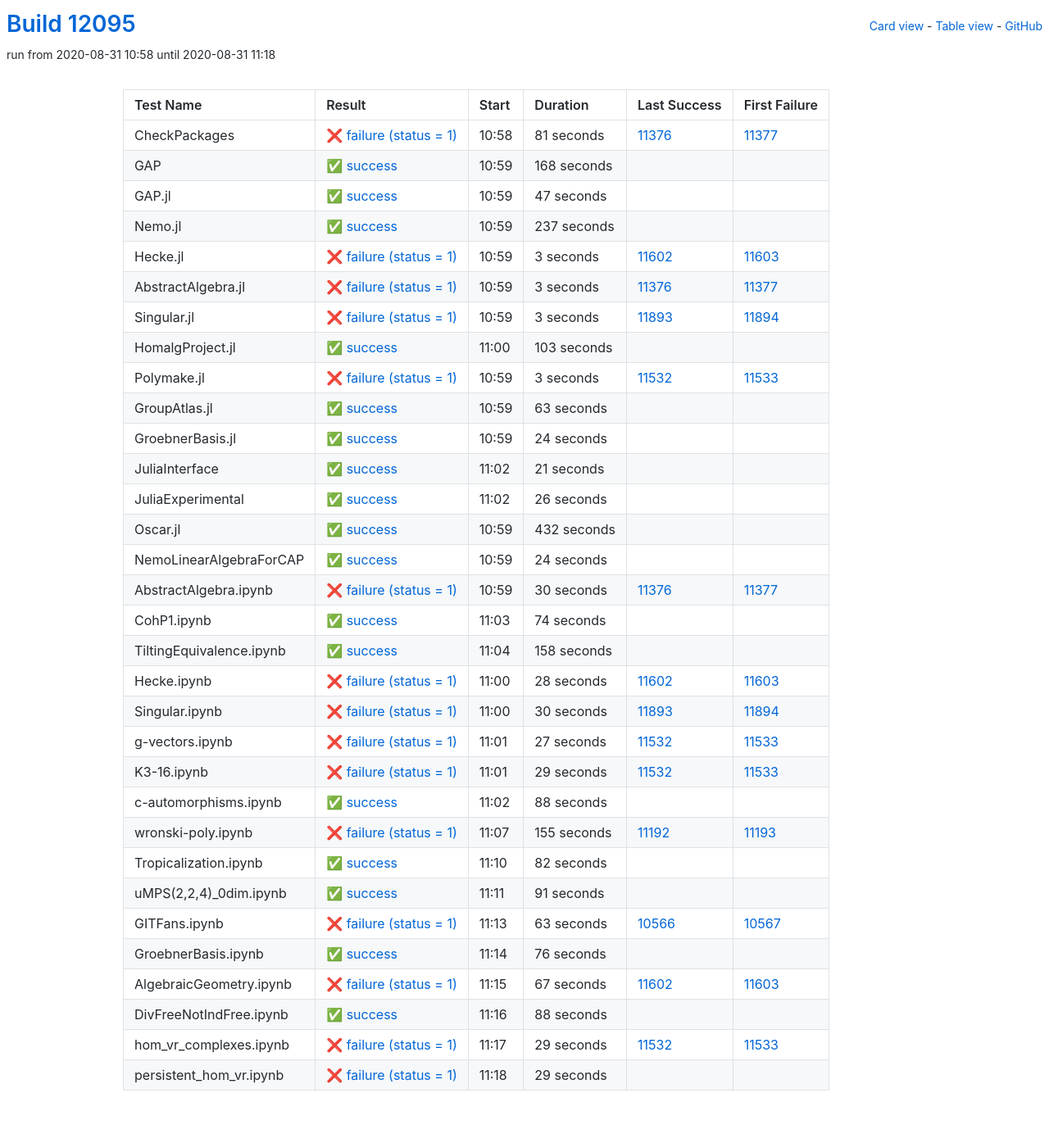
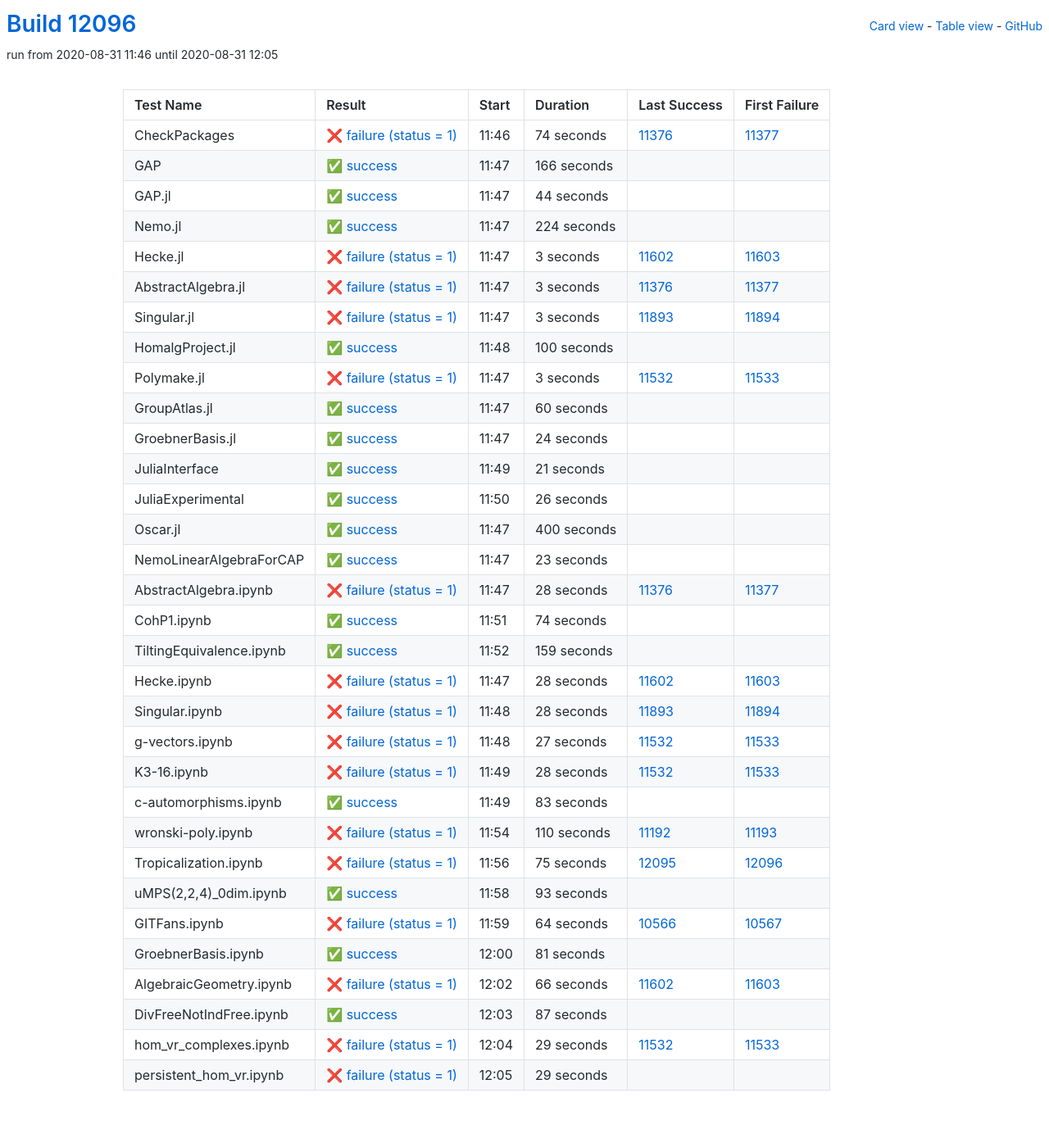
Before and after one commit to oscar-system/oscar-ci-status, a Jekyll site: the page built from table.html, in a window 1280 px wide. Shown: the whole page at 82% size. Built offline with Jekyll 4.4.1, drawn with Linux system fonts in a browser that asks for light colours.

Commit message:
Build #12096

```diff
--- a/_data/ci.yml
+++ b/_data/ci.yml
@@ -1,6 +1,6 @@
 ---
-build: 12095
-build_url: https://oscarci.mathematik.uni-kl.de/job/oscar/12095/
+build: 12096
+build_url: https://oscarci.mathematik.uni-kl.de/job/oscar/12096/
 job: oscar
 organization: oscar-system
 repo: oscar-ci-status
@@ -8,56 +8,56 @@
 tests:
 - name: CheckPackages
   id: checkpackages
-  log: https://oscarci.mathematik.uni-kl.de/job/oscar/12095/artifact/logs/build-12095/CheckPackages.log
-  start: 2020-08-31 10:58
+  log: https://oscarci.mathematik.uni-kl.de/job/oscar/12096/artifact/logs/build-12096/CheckPackages.log
+  start: 2020-08-31 11:46
   success: false
   exitcode: 1
   status: failure
-  duration: 81
+  duration: 74
   last_success: 11376
   last_success_url: https://oscarci.mathematik.uni-kl.de/job/oscar/11376/
   first_failure: 11377
   first_failure_url: https://oscarci.mathematik.uni-kl.de/job/oscar/11377/
 - name: GAP
   id: gap
-  log: https://oscarci.mathematik.uni-kl.de/job/oscar/12095/artifact/logs/build-12095/GAP.log
-  start: 2020-08-31 10:59
+  log: https://oscarci.mathematik.uni-kl.de/job/oscar/12096/artifact/logs/build-12096/GAP.log
+  start: 2020-08-31 11:47
   success: true
   exitcode: 0
   status: success
-  duration: 168
+  duration: 166
   last_success: false
   last_success_url:
   first_failure: false
   first_failure_url:
 - name: GAP.jl
   id: gap-jl
-  log: https://oscarci.mathematik.uni-kl.de/job/oscar/12095/artifact/logs/build-12095/GAP.jl.log
-  start: 2020-08-31 10:59
+  log: https://oscarci.mathematik.uni-kl.de/job/oscar/12096/artifact/logs/build-12096/GAP.jl.log
+  start: 2020-08-31 11:47
   success: true
   exitcode: 0
   status: success
-  duration: 47
+  duration: 44
   last_success: false
   last_success_url:
   first_failure: false
   first_failure_url:
 - name: Nemo.jl
   id: nemo-jl
-  log: https://oscarci.mathematik.uni-kl.de/job/oscar/12095/artifact/logs/build-12095/Nemo.jl.log
-  start: 2020-08-31 10:59
+  log: https://oscarci.mathematik.uni-kl.de/job/oscar/12096/artifact/logs/build-12096/Nemo.jl.log
+  start: 2020-08-31 11:47
   success: true
   exitcode: 0
   status: success
-  duration: 237
+  duration: 224
   last_success: false
   last_success_url:
   first_failure: false
   first_failure_url:
 - name: Hecke.jl
   id: hecke-jl
-  log: https://oscarci.mathematik.uni-kl.de/job/oscar/12095/artifact/logs/build-12095/Hecke.jl.log
-  start: 2020-08-31 10:59
+  log: https://oscarci.mathematik.uni-kl.de/job/oscar/12096/artifact/logs/build-12096/Hecke.jl.log
+  start: 2020-08-31 11:47
   success: false
   exitcode: 1
   status: failure
@@ -68,8 +68,8 @@
   first_failure_url: https://oscarci.mathematik.uni-kl.de/job/oscar/11603/
 - name: AbstractAlgebra.jl
   id: abstractalgebra-jl
-  log: https://oscarci.mathematik.uni-kl.de/job/oscar/12095/artifact/logs/build-12095/AbstractAlgebra.jl.log
-  start: 2020-08-31 10:59
+  log: https://oscarci.mathematik.uni-kl.de/job/oscar/12096/artifact/logs/build-12096/AbstractAlgebra.jl.log
+  start: 2020-08-31 11:47
   success: false
   exitcode: 1
   status: failure
@@ -80,8 +80,8 @@
   first_failure_url: https://oscarci.mathematik.uni-kl.de/job/oscar/11377/
 - name: Singular.jl
   id: singular-jl
-  log: https://oscarci.mathematik.uni-kl.de/job/oscar/12095/artifact/logs/build-12095/Singular.jl.log
-  start: 2020-08-31 10:59
+  log: https://oscarci.mathematik.uni-kl.de/job/oscar/12096/artifact/logs/build-12096/Singular.jl.log
+  start: 2020-08-31 11:47
   success: false
   exitcode: 1
   status: failure
@@ -92,20 +92,20 @@
   first_failure_url: https://oscarci.mathematik.uni-kl.de/job/oscar/11894/
 - name: HomalgProject.jl
   id: homalgproject-jl
-  log: https://oscarci.mathematik.uni-kl.de/job/oscar/12095/artifact/logs/build-12095/HomalgProject.jl.log
-  start: 2020-08-31 11:00
+  log: https://oscarci.mathematik.uni-kl.de/job/oscar/12096/artifact/logs/build-12096/HomalgProject.jl.log
+  start: 2020-08-31 11:48
   success: true
   exitcode: 0
   status: success
-  duration: 103
+  duration: 100
   last_success: false
   last_success_url:
   first_failure: false
   first_failure_url:
 - name: Polymake.jl
   id: polymake-jl
-  log: https://oscarci.mathematik.uni-kl.de/job/oscar/12095/artifact/logs/build-12095/Polymake.jl.log
-  start: 2020-08-31 10:59
+  log: https://oscarci.mathematik.uni-kl.de/job/oscar/12096/artifact/logs/build-12096/Polymake.jl.log
+  start: 2020-08-31 11:47
   success: false
   exitcode: 1
   status: failure
@@ -116,20 +116,20 @@
   first_failure_url: https://oscarci.mathematik.uni-kl.de/job/oscar/11533/
 - name: GroupAtlas.jl
   id: groupatlas-jl
-  log: https://oscarci.mathematik.uni-kl.de/job/oscar/12095/artifact/logs/build-12095/GroupAtlas.jl.log
-  start: 2020-08-31 10:59
+  log: https://oscarci.mathematik.uni-kl.de/job/oscar/12096/artifact/logs/build-12096/GroupAtlas.jl.log
+  start: 2020-08-31 11:47
   success: true
   exitcode: 0
   status: success
-  duration: 63
+  duration: 60
   last_success: false
   last_success_url:
   first_failure: false
   first_failure_url:
 - name: GroebnerBasis.jl
   id: groebnerbasis-jl
-  log: https://oscarci.mathematik.uni-kl.de/job/oscar/12095/artifact/logs/build-12095/GroebnerBasis.jl.log
-  start: 2020-08-31 10:59
+  log: https://oscarci.mathematik.uni-kl.de/job/oscar/12096/artifact/logs/build-12096/GroebnerBasis.jl.log
+  start: 2020-08-31 11:47
   success: true
   exitcode: 0
   status: success
@@ -140,8 +140,8 @@
   first_failure_url:
 - name: JuliaInterface
   id: juliainterface
-  log: https://oscarci.mathematik.uni-kl.de/job/oscar/12095/artifact/logs/build-12095/JuliaInterface.log
-  start: 2020-08-31 11:02
+  log: https://oscarci.mathematik.uni-kl.de/job/oscar/12096/artifact/logs/build-12096/JuliaInterface.log
+  start: 2020-08-31 11:49
   success: true
   exitcode: 0
   status: success
@@ -152,8 +152,8 @@
   first_failure_url:
 - name: JuliaExperimental
   id: juliaexperimental
-  log: https://oscarci.mathematik.uni-kl.de/job/oscar/12095/artifact/logs/build-12095/JuliaExperimental.log
-  start: 2020-08-31 11:02
+  log: https://oscarci.mathematik.uni-kl.de/job/oscar/12096/artifact/logs/build-12096/JuliaExperimental.log
+  start: 2020-08-31 11:50
   success: true
   exitcode: 0
   status: success
@@ -164,44 +164,44 @@
   first_failure_url:
 - name: Oscar.jl
   id: oscar-jl
-  log: https://oscarci.mathematik.uni-kl.de/job/oscar/12095/artifact/logs/build-12095/Oscar.jl.log
-  start: 2020-08-31 10:59
+  log: https://oscarci.mathematik.uni-kl.de/job/oscar/12096/artifact/logs/build-12096/Oscar.jl.log
+  start: 2020-08-31 11:47
   success: true
   exitcode: 0
   status: success
-  duration: 432
+  duration: 400
   last_success: false
   last_success_url:
   first_failure: false
   first_failure_url:
 - name: NemoLinearAlgebraForCAP
   id: nemolinearalgebraforcap
-  log: https://oscarci.mathematik.uni-kl.de/job/oscar/12095/artifact/logs/build-12095/NemoLinearAlgebraForCAP.log
-  start: 2020-08-31 10:59
+  log: https://oscarci.mathematik.uni-kl.de/job/oscar/12096/artifact/logs/build-12096/NemoLinearAlgebraForCAP.log
+  start: 2020-08-31 11:47
   success: true
   exitcode: 0
   status: success
-  duration: 24
+  duration: 23
   last_success: false
   last_success_url:
   first_failure: false
   first_failure_url:
 - name: AbstractAlgebra.ipynb
   id: abstractalgebra-ipynb
-  log: https://oscarci.mathematik.uni-kl.de/job/oscar/12095/artifact/logs/build-12095/AbstractAlgebra.ipynb.log
-  start: 2020-08-31 10:59
+  log: https://oscarci.mathematik.uni-kl.de/job/oscar/12096/artifact/logs/build-12096/AbstractAlgebra.ipynb.log
+  start: 2020-08-31 11:47
   success: false
   exitcode: 1
   status: failure
-  duration: 30
+  duration: 28
   last_success: 11376
   last_success_url: https://oscarci.mathematik.uni-kl.de/job/oscar/11376/
   first_failure: 11377
   first_failure_url: https://oscarci.mathematik.uni-kl.de/job/oscar/11377/
 - name: CohP1.ipynb
   id: cohp1-ipynb
-  log: https://oscarci.mathematik.uni-kl.de/job/oscar/12095/artifact/logs/build-12095/CohP1.ipynb.log
-  start: 2020-08-31 11:03
+  log: https://oscarci.mathematik.uni-kl.de/job/oscar/12096/artifact/logs/build-12096/CohP1.ipynb.log
+  start: 2020-08-31 11:51
   success: true
   exitcode: 0
   status: success
@@ -212,20 +212,20 @@
   first_failure_url:
 - name: TiltingEquivalence.ipynb
   id: tiltingequivalence-ipynb
-  log: https://oscarci.mathematik.uni-kl.de/job/oscar/12095/artifact/logs/build-12095/TiltingEquivalence.ipynb.log
-  start: 2020-08-31 11:04
+  log: https://oscarci.mathematik.uni-kl.de/job/oscar/12096/artifact/logs/build-12096/TiltingEquivalence.ipynb.log
+  start: 2020-08-31 11:52
   success: true
   exitcode: 0
   status: success
-  duration: 158
+  duration: 159
   last_success: false
   last_success_url:
   first_failure: false
   first_failure_url:
 - name: Hecke.ipynb
   id: hecke-ipynb
-  log: https://oscarci.mathematik.uni-kl.de/job/oscar/12095/artifact/logs/build-12095/Hecke.ipynb.log
-  start: 2020-08-31 11:00
+  log: https://oscarci.mathematik.uni-kl.de/job/oscar/12096/artifact/logs/build-12096/Hecke.ipynb.log
+  start: 2020-08-31 11:47
   success: false
   exitcode: 1
   status: failure
@@ -236,20 +236,20 @@
   first_failure_url: https://oscarci.mathematik.uni-kl.de/job/oscar/11603/
 - name: Singular.ipynb
   id: singular-ipynb
-  log: https://oscarci.mathematik.uni-kl.de/job/oscar/12095/artifact/logs/build-12095/Singular.ipynb.log
-  start: 2020-08-31 11:00
+  log: https://oscarci.mathematik.uni-kl.de/job/oscar/12096/artifact/logs/build-12096/Singular.ipynb.log
+  start: 2020-08-31 11:48
   success: false
   exitcode: 1
   status: failure
-  duration: 30
+  duration: 28
   last_success: 11893
   last_success_url: https://oscarci.mathematik.uni-kl.de/job/oscar/11893/
   first_failure: 11894
   first_failure_url: https://oscarci.mathematik.uni-kl.de/job/oscar/11894/
 - name: g-vectors.ipynb
   id: g-vectors-ipynb
-  log: https://oscarci.mathematik.uni-kl.de/job/oscar/12095/artifact/logs/build-12095/g-vectors.ipynb.log
-  start: 2020-08-31 11:01
+  log: https://oscarci.mathematik.uni-kl.de/job/oscar/12096/artifact/logs/build-12096/g-vectors.ipynb.log
+  start: 2020-08-31 11:48
   success: false
   exitcode: 1
   status: failure
@@ -260,116 +260,116 @@
   first_failure_url: https://oscarci.mathematik.uni-kl.de/job/oscar/11533/
 - name: K3-16.ipynb
   id: k3-16-ipynb
-  log: https://oscarci.mathematik.uni-kl.de/job/oscar/12095/artifact/logs/build-12095/K3-16.ipynb.log
-  start: 2020-08-31 11:01
+  log: https://oscarci.mathematik.uni-kl.de/job/oscar/12096/artifact/logs/build-12096/K3-16.ipynb.log
+  start: 2020-08-31 11:49
   success: false
   exitcode: 1
   status: failure
-  duration: 29
+  duration: 28
   last_success: 11532
   last_success_url: https://oscarci.mathematik.uni-kl.de/job/oscar/11532/
   first_failure: 11533
   first_failure_url: https://oscarci.mathematik.uni-kl.de/job/oscar/11533/
 - name: c-automorphisms.ipynb
   id: c-automorphisms-ipynb
-  log: https://oscarci.mathematik.uni-kl.de/job/oscar/12095/artifact/logs/build-12095/c-automorphisms.ipynb.log
-  start: 2020-08-31 11:02
+  log: https://oscarci.mathematik.uni-kl.de/job/oscar/12096/artifact/logs/build-12096/c-automorphisms.ipynb.log
+  start: 2020-08-31 11:49
   success: true
   exitcode: 0
   status: success
-  duration: 88
+  duration: 83
   last_success: false
   last_success_url:
   first_failure: false
   first_failure_url:
 - name: wronski-poly.ipynb
   id: wronski-poly-ipynb
-  log: https://oscarci.mathematik.uni-kl.de/job/oscar/12095/artifact/logs/build-12095/wronski-poly.ipynb.log
-  start: 2020-08-31 11:07
+  log: https://oscarci.mathematik.uni-kl.de/job/oscar/12096/artifact/logs/build-12096/wronski-poly.ipynb.log
+  start: 2020-08-31 11:54
   success: false
   exitcode: 1
   status: failure
-  duration: 155
+  duration: 110
   last_success: 11192
   last_success_url: https://oscarci.mathematik.uni-kl.de/job/oscar/11192/
   first_failure: 11193
   first_failure_url: https://oscarci.mathematik.uni-kl.de/job/oscar/11193/
 - name: Tropicalization.ipynb
   id: tropicalization-ipynb
-  log: https://oscarci.mathematik.uni-kl.de/job/oscar/12095/artifact/logs/build-12095/Tropicalization.ipynb.log
-  start: 2020-08-31 11:10
+  log: https://oscarci.mathematik.uni-kl.de/job/oscar/12096/artifact/logs/build-12096/Tropicalization.ipynb.log
+  start: 2020-08-31 11:56
+  success: false
+  exitcode: 1
+  status: failure
+  duration: 75
+  last_success: 12095
+  last_success_url: https://oscarci.mathematik.uni-kl.de/job/oscar/12095/
+  first_failure: 12096
+  first_failure_url: https://oscarci.mathematik.uni-kl.de/job/oscar/12096/
+- name: uMPS(2,2,4)_0dim.ipynb
+  id: umps-2-2-4-0dim-ipynb
+  log: https://oscarci.mathematik.uni-kl.de/job/oscar/12096/artifact/logs/build-12096/uMPS-2-2-4-_0dim.ipynb.log
+  start: 2020-08-31 11:58
   success: true
   exitcode: 0
   status: success
-  duration: 82
-  last_success: false
-  last_success_url:
-  first_failure: false
-  first_failure_url:
-- name: uMPS(2,2,4)_0dim.ipynb
-  id: umps-2-2-4-0dim-ipynb
-  log: https://oscarci.mathematik.uni-kl.de/job/oscar/12095/artifact/logs/build-12095/uMPS-2-2-4-_0dim.ipynb.log
-  start: 2020-08-31 11:11
-  success: true
-  exitcode: 0
-  status: success
-  duration: 91
+  duration: 93
   last_success: false
   last_success_url:
   first_failure: false
   first_failure_url:
 - name: GITFans.ipynb
   id: gitfans-ipynb
-  log: https://oscarci.mathematik.uni-kl.de/job/oscar/12095/artifact/logs/build-12095/GITFans.ipynb.log
-  start: 2020-08-31 11:13
+  log: https://oscarci.mathematik.uni-kl.de/job/oscar/12096/artifact/logs/build-12096/GITFans.ipynb.log
+  start: 2020-08-31 11:59
   success: false
   exitcode: 1
   status: failure
-  duration: 63
+  duration: 64
   last_success: 10566
   last_success_url: https://oscarci.mathematik.uni-kl.de/job/oscar/10566/
   first_failure: 10567
   first_failure_url: https://oscarci.mathematik.uni-kl.de/job/oscar/10567/
 - name: GroebnerBasis.ipynb
   id: groebnerbasis-ipynb
-  log: https://oscarci.mathematik.uni-kl.de/job/oscar/12095/artifact/logs/build-12095/GroebnerBasis.ipynb.log
-  start: 2020-08-31 11:14
+  log: https://oscarci.mathematik.uni-kl.de/job/oscar/12096/artifact/logs/build-12096/GroebnerBasis.ipynb.log
+  start: 2020-08-31 12:00
   success: true
   exitcode: 0
   status: success
-  duration: 76
+  duration: 81
   last_success: false
   last_success_url:
   first_failure: false
   first_failure_url:
 - name: AlgebraicGeometry.ipynb
   id: algebraicgeometry-ipynb
-  log: https://oscarci.mathematik.uni-kl.de/job/oscar/12095/artifact/logs/build-12095/AlgebraicGeometry.ipynb.log
-  start: 2020-08-31 11:15
+  log: https://oscarci.mathematik.uni-kl.de/job/oscar/12096/artifact/logs/build-12096/AlgebraicGeometry.ipynb.log
+  start: 2020-08-31 12:02
   success: false
   exitcode: 1
   status: failure
-  duration: 67
+  duration: 66
   last_success: 11602
   last_success_url: https://oscarci.mathematik.uni-kl.de/job/oscar/11602/
   first_failure: 11603
   first_failure_url: https://oscarci.mathematik.uni-kl.de/job/oscar/11603/
 - name: DivFreeNotIndFree.ipynb
   id: divfreenotindfree-ipynb
-  log: https://oscarci.mathematik.uni-kl.de/job/oscar/12095/artifact/logs/build-12095/DivFreeNotIndFree.ipynb.log
-  start: 2020-08-31 11:16
+  log: https://oscarci.mathematik.uni-kl.de/job/oscar/12096/artifact/logs/build-12096/DivFreeNotIndFree.ipynb.log
+  start: 2020-08-31 12:03
   success: true
   exitcode: 0
   status: success
-  duration: 88
+  duration: 87
   last_success: false
   last_success_url:
   first_failure: false
   first_failure_url:
 - name: hom_vr_complexes.ipynb
   id: hom-vr-complexes-ipynb
-  log: https://oscarci.mathematik.uni-kl.de/job/oscar/12095/artifact/logs/build-12095/hom_vr_complexes.ipynb.log
-  start: 2020-08-31 11:17
+  log: https://oscarci.mathematik.uni-kl.de/job/oscar/12096/artifact/logs/build-12096/hom_vr_complexes.ipynb.log
+  start: 2020-08-31 12:04
   success: false
   exitcode: 1
   status: failure
@@ -380,8 +380,8 @@
   first_failure_url: https://oscarci.mathematik.uni-kl.de/job/oscar/11533/
 - name: persistent_hom_vr.ipynb
   id: persistent-hom-vr-ipynb
-  log: https://oscarci.mathematik.uni-kl.de/job/oscar/12095/artifact/logs/build-12095/persistent_hom_vr.ipynb.log
-  start: 2020-08-31 11:18
+  log: https://oscarci.mathematik.uni-kl.de/job/oscar/12096/artifact/logs/build-12096/persistent_hom_vr.ipynb.log
+  start: 2020-08-31 12:05
   success: false
   exitcode: 1
   status: failure
```
Also changed, not shown: README.md.
